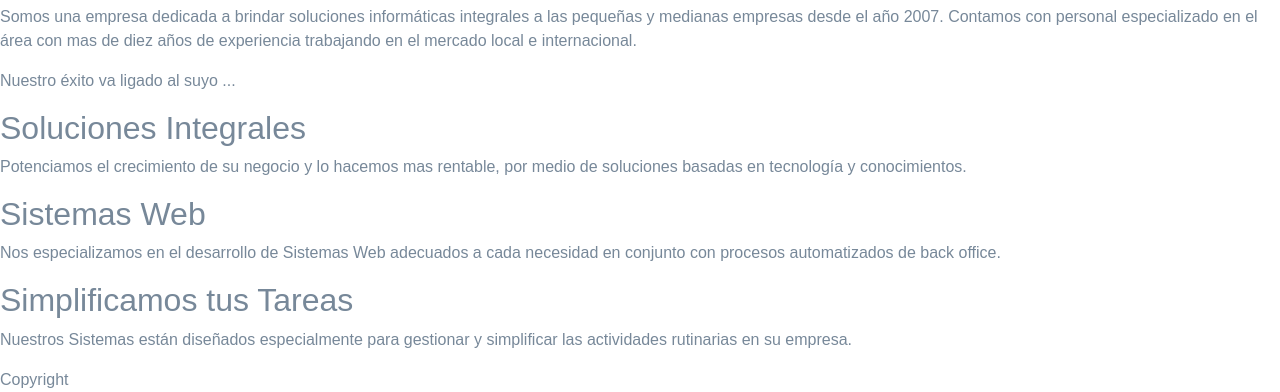
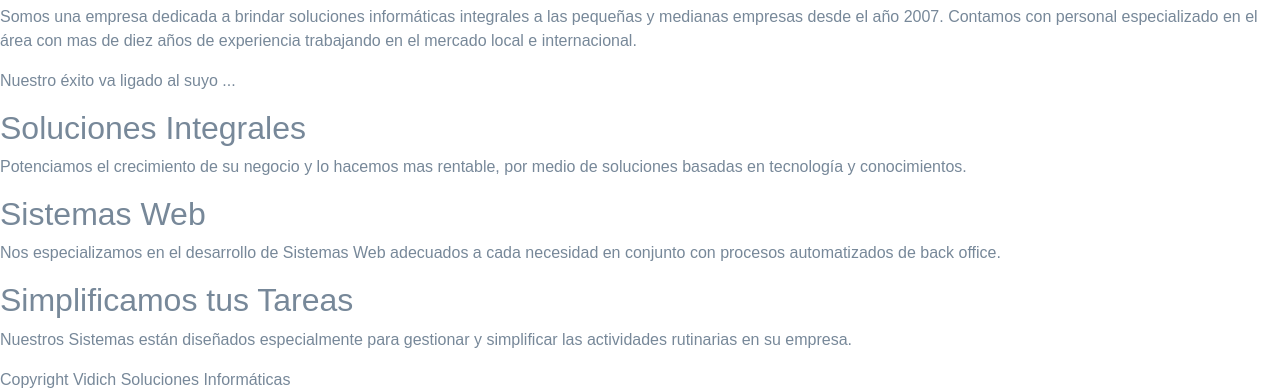
Before and after one commit to diedac/camada9030, a website: page index.html in a window 1280 px wide. Shown: the part 692-1084 px from the top of the page. Drawn offline with Linux system fonts and the light colour scheme.

Commit message:
Agregado de info al copyright

```diff
--- a/index.html
+++ b/index.html
@@ -115,7 +115,7 @@
     </div>
   </main>
   <footer>
-    <div class="mifooter">Copyright</div>
+    <div class="mifooter">Copyright Vidich Soluciones Informáticas</div>
   </footer>
 
   <script type="text/javascript" src="js/bootstrap.min.js"></script>
```
